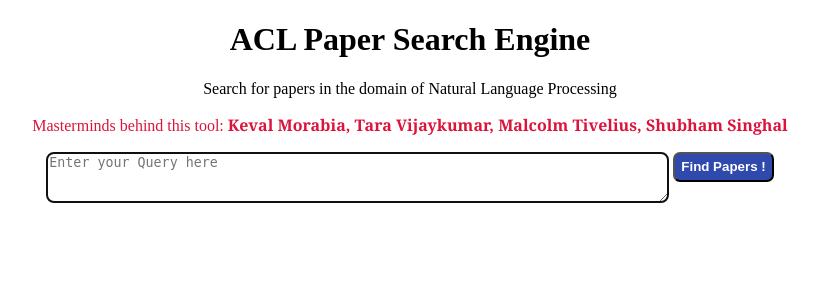
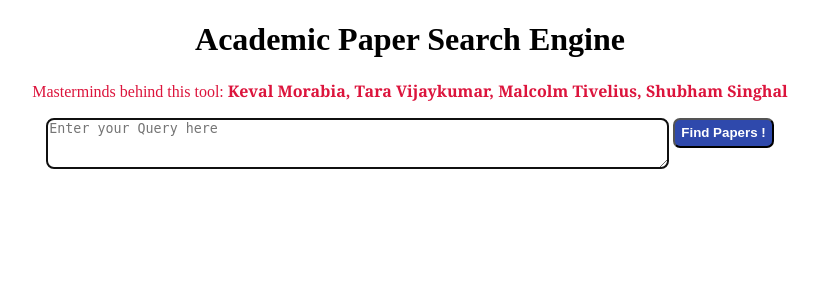
Before and after one commit to kevalmorabia97/ACL-Search-Engine-CS510, a Flask app: page / in a window 1280 px wide. Shown: the top 300 px of the page, without its empty margins (230-1049 px from the left). Run offline with Flask 2, Linux system fonts and the light colour scheme; parts of the project's set-up code (start-up, migrations or seed data) failed here and were passed over.

Commit message:
Webpage title changed

```diff
--- a/templates/index.html
+++ b/templates/index.html
@@ -154,8 +154,7 @@ $(document).ready(function(){
 </head>
 <body>
 <center>
-    <h1>ACL Paper Search Engine</h1>
-    <font size='3'>Search for papers in the domain of Natural Language Processing</font>
+    <h1>Academic Paper Search Engine</h1>
     <p style='color: crimson;'>Masterminds behind this tool: <b style='font-family: Georgia,Times,Times New Roman,serif;'>Keval Morabia, Tara Vijaykumar, Malcolm Tivelius, Shubham Singhal</b></p>
     <div>
         <textarea id='query' rows='3' cols='75' style='border-radius: 7px;' autofocus placeholder='Enter your Query here'></textarea>
```
